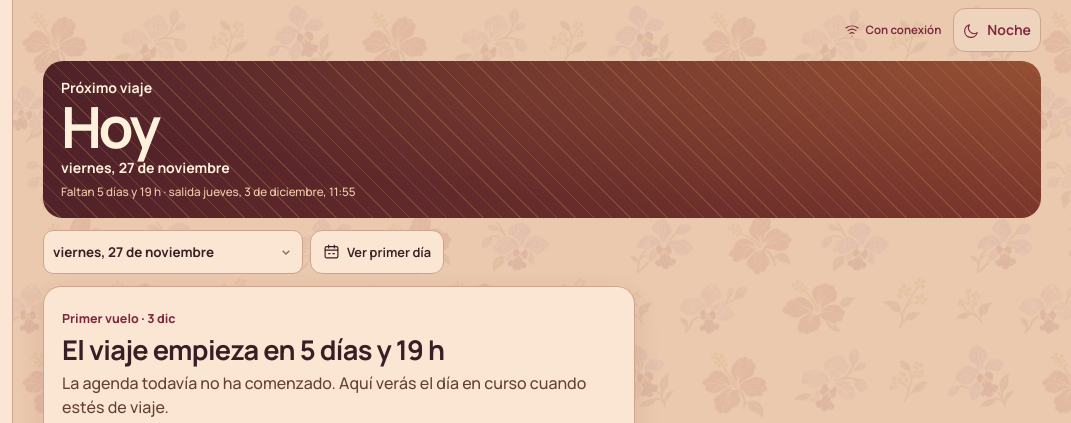
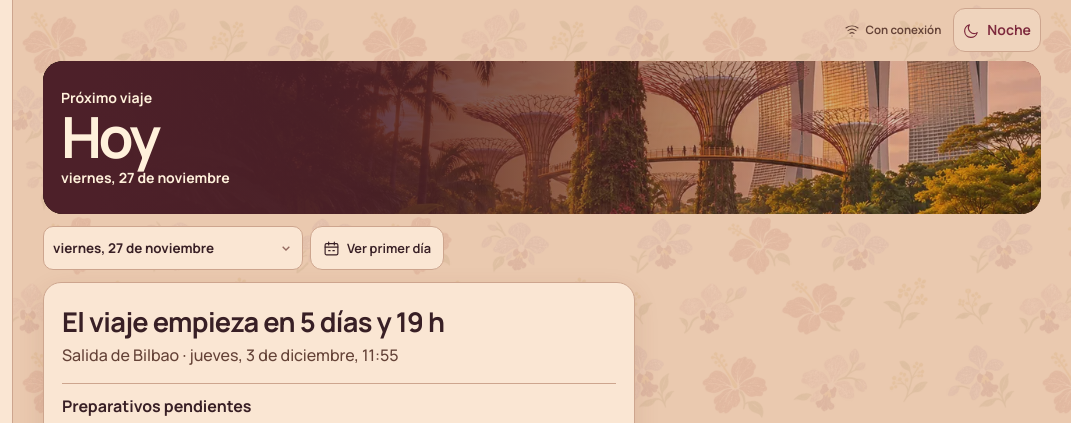
Before and after one commit to Urtxe/Singapur-KualaLumpur, a website built with Vite: page index.html in a window 1280 px wide. Shown: the top 423 px of the page, 209-1280 px from the left. Built offline with nearby package versions, Linux system fonts and the light colour scheme.

Commit message:
Restore the destination cover and offline status

```diff
--- a/src/main.ts
+++ b/src/main.ts
@@ -8,7 +8,7 @@ import { BASE_UPDATED_ACTIVITY_IDS, baseActivities, days } from './data'
 import type { AppContext } from './app-api'
 import { dialogContent, noteForm, placeForm } from './dialogs'
 import { asiaDate, createInitialState, loadState, refreshBaseActivities, saveState, stampChanges, STORAGE_KEY } from './state'
-import { registerSW } from './sw-register'
+import { checkOfflineCache, registerSW } from './sw-register'
 import { mountPlanner, openActivity } from './planner'
 import { mountToday } from './today'
 import { mountFinance, openExpense } from './finance'
@@ -31,13 +31,15 @@ root.innerHTML = `
   </aside>
   <div class="workspace">
     <header class="topbar"><a class="mobile-brand" href="#inicio"><span class="brand-icon">${icon('compass')}</span><strong>SNG-KLL</strong></a>
-      <div class="top-actions"><a href="#offline" id="offline-status" class="offline-status" aria-label="Diagnóstico offline">${icon('wifi')} <span role="status"></span></a>
+      <div class="top-actions"><a href="#offline" id="offline-status" class="offline-status" aria-label="Diagnóstico offline" aria-describedby="offline-status-text">${icon('wifi')} <span id="offline-status-text" role="status"></span></a>
         <button type="button" class="button theme-shortcut" data-action="toggle-theme"></button></div></header>
     <main id="content" tabindex="-1"></main>
   </div>
   <dialog id="modal" aria-labelledby="dialog-title"></dialog><div class="toast" role="status" aria-live="polite" hidden></div>`
 
 const themeShortcut = root.querySelector<HTMLButtonElement>('.theme-shortcut')!
+const offlineStatus = root.querySelector<HTMLAnchorElement>('#offline-status')!
+const offlineStatusText = offlineStatus.querySelector('span')!
 const content = document.querySelector<HTMLElement>('#content')!
 const modal = document.querySelector<HTMLDialogElement>('#modal')!
 const toast = document.querySelector<HTMLElement>('.toast')!
@@ -61,6 +63,8 @@ let isCorrupt = stored.status === 'corrupt'
 let storageWarning = stored.status === 'unavailable' ? 'El almacenamiento local no está disponible. Los cambios requieren un navegador con almacenamiento habilitado.' : isCorrupt ? 'La copia local no se pudo leer. Puedes recuperarla en Compartir e importar.' : ''
 let agendaDate = planningDay(new Date())
 let todayPreview: string | undefined
+let offlineReady = false
+let offlineCheck = 0
 function placeDate(date: string) {
   if (getDay(date).city !== 'air') return date
   return days.find(day => day.date >= date && day.city !== 'air')?.date ?? [...days].reverse().find(day => day.date <= date && day.city !== 'air')?.date ?? date
@@ -131,8 +135,18 @@ function applyTheme() {
 }
 
 function updateTopbar() {
-  document.querySelector('#offline-status span')!.textContent = offlineText()
-  document.querySelector('#offline-status')!.classList.toggle('ready', navigator.onLine)
+  const label = offlineText(offlineReady)
+  if (offlineStatusText.textContent !== label) offlineStatusText.textContent = label
+  offlineStatus.classList.toggle('ready', offlineReady)
+}
+
+async function refreshOfflineStatus() {
+  const check = ++offlineCheck
+  const worker = navigator.serviceWorker?.controller
+  const cache = worker ? await checkOfflineCache().catch(() => null) : null
+  if (check !== offlineCheck || worker !== navigator.serviceWorker?.controller) return
+  offlineReady = cache?.complete === true
+  updateTopbar()
 }
 
 function actionSelector(element: HTMLElement | null) {
@@ -543,14 +557,27 @@ window.addEventListener('hashchange', () => {
   }
   render(true)
 })
-function connectionChanged() { if (route() === 'inicio' && !modal.open) render(); else updateTopbar() }
+function connectionChanged() {
+  if (route() === 'inicio' && !modal.open) render()
+  else updateTopbar()
+  void refreshOfflineStatus()
+}
 window.addEventListener('online', connectionChanged)
 window.addEventListener('offline', connectionChanged)
 systemAppearance.addEventListener('change', applyTheme)
-navigator.serviceWorker?.addEventListener('controllerchange', () => updateTopbar())
+navigator.serviceWorker?.addEventListener('controllerchange', () => {
+  offlineReady = false
+  updateTopbar()
+  void refreshOfflineStatus()
+})
+window.addEventListener('asia-trip-cache-prepared', () => { void refreshOfflineStatus() })
+document.addEventListener('visibilitychange', () => {
+  if (document.visibilityState === 'visible') void refreshOfflineStatus()
+})
 window.setInterval(() => {
   updateTopbar()
   if (route() === 'inicio' && !modal.open && !content.contains(document.activeElement)) render()
 }, 60_000)
 render()
 registerSW()
+void refreshOfflineStatus()
--- a/src/offline-view.ts
+++ b/src/offline-view.ts
@@ -171,6 +171,7 @@ export function mountOffline(element: HTMLElement, app: AppContext, page: 'diagn
         else if (action === 'prepare') {
           busy = true; render();
           const result = await prepareOfflineCache();
+          window.dispatchEvent(new Event('asia-trip-cache-prepared'));
           status = result.complete ? `Viaje preparado: ${result.cached} recursos comprobados en la caché.` : `Preparación incompleta. Faltan ${result.missing} recursos; conecta a internet y vuelve a intentarlo.`;
           busy = false;
           await refresh();
--- a/src/today.ts
+++ b/src/today.ts
@@ -69,11 +69,12 @@ export function mountToday(element: HTMLElement, app: AppContext) {
     const chosen = app.todayPreview()
     const date = chosen ?? actualDate
     const preview = date !== actualDate
+    const preTripHome = beforeTrip && !preview
     const day = days.find(entry => entry.date === date)
     const cityCode = day?.city === 'kl' && (date !== '2026-12-07' || preview || now.valueOf() >= Date.parse('2026-12-07T16:10:00+08:00')) ? 'kl' : 'sg'
     const transferPreview = date === '2026-12-07' && preview
-    const cityName = !day ? beforeTrip && !preview ? 'Próximo viaje' : 'Viaje finalizado' : day.city === 'air' ? 'En ruta' : transferPreview ? 'Singapur a Kuala Lumpur' : cityCode === 'sg' ? 'Singapur' : 'Kuala Lumpur'
-    const cityPhoto = day && day.city !== 'air' && !transferPreview ? cityCode : ''
+    const cityName = preTripHome ? 'Próximo viaje' : !day ? 'Viaje finalizado' : day.city === 'air' ? 'En ruta' : transferPreview ? 'Singapur a Kuala Lumpur' : cityCode === 'sg' ? 'Singapur' : 'Kuala Lumpur'
+    const cityPhoto = preTripHome || (day && day.city !== 'air' && !transferPreview) ? cityCode : ''
     const localClock = now.toLocaleTimeString('es-ES', { timeZone: 'Asia/Singapore', hour: '2-digit', minute: '2-digit' })
     const itinerary = activeActivities(state, date)
     const pending = itinerary.filter(item => item.status === 'pending')
@@ -89,17 +90,17 @@ export function mountToday(element: HTMLElement, app: AppContext) {
     const alternatives = next && place && !next.fixed && !next.flight && !state.family ? nearbyPlaces(state,date,place,places,itinerary) : []
     const totals = financeTotals(state)
     const finance = financeSummary(state, now)
-    const departureLabel = new Intl.DateTimeFormat('es-ES', { weekday: 'long', day: 'numeric', month: 'long', hour: '2-digit', minute: '2-digit', timeZone: 'Europe/Madrid' }).format(new Date(tripStart))
-    const title = beforeTrip && !preview ? `Faltan ${tripCountdown(now.valueOf())} · salida ${departureLabel}` : preview ? 'Vista previa' : `${localClock} · hora de Asia`
+    const departureLabel = preTripHome ? new Intl.DateTimeFormat('es-ES', { weekday: 'long', day: 'numeric', month: 'long', hour: '2-digit', minute: '2-digit', timeZone: 'Europe/Madrid' }).format(new Date(tripStart)) : ''
+    const title = preview ? 'Vista previa' : `${localClock} · hora de Asia`
     const nextCard = next ? `<article class="today-next"><div class="today-next-line"><span>${next.fixed || next.flight ? 'Próxima reserva' : 'Próxima actividad'}</span><span>${!preview && nextStart != null ? countdown(nextStart, now.valueOf()) : e(next.time || 'Horario flexible')}</span></div>
       <h2>${e(next.title)}</h2><p class="today-next-info">${next.time ? `<time>${e(next.time)}</time>` : ''}${e(place?.area || next.zone)}${estimatedTrip ? ` <span>· ${e(estimatedTrip)}</span>` : ''}</p>
       <div class="today-next-actions">${place || next.address ? todayAction('directions','Cómo llegar',next.id,'navigation','primary') : next.flight ? '<a class="button primary" href="#viaje">Ver vuelo</a>' : ''}${todayAction('done','Marcar realizada',next.id,'check')}</div>
       ${next.detail || tripText || !state.family ? `<details class="today-detail"><summary>Detalles y opciones</summary>${place?.address || next.address ? `<p>${e(place?.address || next.address)}</p>` : ''}${next.detail ? `<p>${e(next.detail)}</p>` : ''}${tripText ? `<p>${e(tripText)}</p>` : ''}<div class="actions">${!next.fixed && !next.flight ? todayAction('delay','Retrasar 15 min',next.id) + todayAction('skip','Omitir',next.id) : ''}${todayAction('note','Añadir nota',next.id)}</div></details>` : ''}
     </article>` : `<article class="today-next empty-next"><h2>${day ? 'El plan está al día' : 'Sin actividades para hoy'}</h2><p>${day ? 'Consulta lo que queda o prepara otra jornada.' : 'Elige una jornada para ver el itinerario.'}</p></article>`
     element.innerHTML = `<section class="today-shell-v3">
-      <header class="today-heading" data-city="${cityPhoto}"><div><p>${e(cityName)}</p><h1>Hoy</h1><p>${e(dateLong(date))}</p><small>${e(title)}</small></div></header>
-      <div class="today-date-row"><label><span class="sr-only">Fecha de Hoy</span><select aria-label="Fecha de Hoy" data-today-date>${dayOptions(date)}</select></label>${chosen ? todayAction('reset','Volver a hoy') : ''}${todayAction('plan',beforeTrip && !preview ? 'Ver primer día' : 'Ver plan',day?.date ?? days[0].date,'agenda')}</div>
-      ${beforeTrip && !preview ? `<section class="today-pretrip"><div><span class="today-pretrip-kicker">Primer vuelo · 3 dic</span><h2>El viaje empieza en ${e(tripCountdown(now.valueOf()))}</h2><p>La agenda todavía no ha comenzado. Aquí verás el día en curso cuando estés de viaje.</p></div><div class="today-pretrip-tasks"><strong>Preparativos pendientes</strong>${(() => { const priority = ['flights','star-access','tsim','hotspot','passports','mdac','sgac','insurance']; const open = priority.map(id => checklist.find(item => item.id === id)).filter((item): item is typeof checklist[number] => !!item && !state.checks.includes(item.id)).slice(0,4); return open.length ? `<ul>${open.map(item => `<li>${e(item.title)}</li>`).join('')}</ul>` : '<p>Los preparativos prioritarios aparecen completados.</p>' })()}</div><div class="today-pretrip-links"><a class="button primary" href="#preparativos">Revisar preparativos</a><a class="button" href="#viaje">Vuelos y hoteles</a><a class="button" href="#offline">Preparar modo offline</a></div></section>` : `${nextCard}
+      <header class="today-heading" data-city="${cityPhoto}"><div><p>${e(cityName)}</p><h1>Hoy</h1><p>${e(dateLong(date))}</p>${preTripHome ? '' : `<small>${e(title)}</small>`}</div></header>
+      <div class="today-date-row"><label><span class="sr-only">Fecha de Hoy</span><select aria-label="Fecha de Hoy" data-today-date>${dayOptions(date)}</select></label>${chosen ? todayAction('reset','Volver a hoy') : ''}${todayAction('plan',preTripHome ? 'Ver primer día' : 'Ver plan',day?.date ?? days[0].date,'agenda')}</div>
+      ${preTripHome ? `<section class="today-pretrip"><div><h2>El viaje empieza en ${e(tripCountdown(now.valueOf()))}</h2><p>Salida de Bilbao · ${e(departureLabel)}</p></div><div class="today-pretrip-tasks"><strong>Preparativos pendientes</strong>${(() => { const priority = ['flights','star-access','tsim','hotspot','passports','mdac','sgac','insurance']; const open = priority.map(id => checklist.find(item => item.id === id)).filter((item): item is typeof checklist[number] => !!item && !state.checks.includes(item.id)).slice(0,4); return open.length ? `<ul>${open.map(item => `<li>${e(item.title)}</li>`).join('')}</ul>` : '<p>Los preparativos prioritarios aparecen completados.</p>' })()}</div><div class="today-pretrip-links"><a class="button primary" href="#preparativos">Revisar preparativos</a><a class="button" href="#viaje">Vuelos y hoteles</a><a class="button" href="#offline">Preparar modo offline</a></div></section>` : `${nextCard}
       ${alerts[date] ? `<aside class="today-alert">${icon('alert')}<span>${e(alerts[date])}</span></aside>` : ''}
       <section class="today-wallet" aria-label="Gastos y presupuesto"><div><span>${preview ? 'Gastos del día' : 'Gastado hoy'}</span><strong>${money((totals.byDay.get(date) ?? 0) / 100)}</strong></div><div><span>Restante en destino</span><strong>${finance.destinationRemaining == null ? 'Sin fijar' : money(finance.destinationRemaining / 100)}</strong></div>${todayAction('spend','Anotar gasto','','plus','primary')}${finance.pendingCount ? `<p class="today-pending-money">${finance.pendingCount} ${finance.pendingCount === 1 ? 'importe pendiente' : 'importes pendientes'} de cambio</p>` : ''}</section>
       <section class="today-list"><div class="today-section-title"><h2>Más actividades pendientes</h2><span>Plan ${activePlan(state,date)}</span></div>
--- a/src/trip-design.css
+++ b/src/trip-design.css
@@ -23,8 +23,8 @@ body::before {
 .theme-shortcut { flex: none; padding-inline: 9px; color: var(--primary); background: var(--surface-2); }
 @media (max-width: 379px) {
   .topbar .top-actions { gap: 4px; }
+  .topbar .mobile-brand { gap: 5px; }
   .topbar .offline-status { justify-content: center; padding: 0; }
-  .topbar .offline-status span { position: absolute; width: 1px; height: 1px; overflow: hidden; clip-path: inset(50%); white-space: nowrap; }
 }
 .offline-status { min-width: 44px; min-height: 44px; padding-inline: 8px; }
 .offline-status svg { width: 16px; height: 16px; }
@@ -40,7 +40,6 @@ summary { font-weight: 750; }
 .today-pretrip { display:grid; gap:12px; padding:18px; border:1px solid var(--line); border-radius:18px; background:var(--surface); box-shadow:var(--shadow); }
 .today-pretrip h2 { margin:.25rem 0; font-size:clamp(1.25rem,4vw,1.7rem); }
 .today-pretrip p { margin:.25rem 0; color:var(--muted); }
-.today-pretrip-kicker { color:var(--primary); font-size:.78rem; font-weight:750; }
 .today-pretrip-tasks { padding-top:10px; border-top:1px solid var(--line); }
 .today-pretrip-tasks ul { display:grid; gap:4px; margin:.5rem 0 0; padding-inline-start:1.25rem; }
 .today-pretrip-tasks li { padding-inline-start:.15rem; }
--- a/src/ui.ts
+++ b/src/ui.ts
@@ -134,4 +134,7 @@ export const money = (value: number, currency = 'EUR') => new Intl.NumberFormat(
 export const sourceLink = (url?: string, label = 'Fuente oficial') => url?.startsWith('https://') ? `<a class="text-link" href="${e(url)}" target="_blank" rel="noopener noreferrer">${e(label)}</a>` : ''
 export const button = (label: string, action: string, image = '', cls = '', id = '') => `<button type="button" class="button ${cls}" data-action="${action}"${id ? ` data-id="${e(id)}"` : ''}>${image ? icon(image) : ''}${e(label)}</button>`
 export const title = (name: string, description: string, actions = '') => `<header class="page-head"><div><h1>${e(name)}</h1><p>${e(description)}</p></div>${actions ? `<div class="actions">${actions}</div>` : ''}</header>`
-export function offlineText() { return navigator.onLine ? 'Con conexión' : 'Sin conexión' }
+export function offlineText(ready: boolean) {
+  if (ready) return navigator.onLine ? 'Listo offline' : 'Modo offline'
+  return navigator.onLine ? 'Con conexión' : 'Sin conexión'
+}
```
Also changed, not shown: tests/connection.spec.ts (+1 -1 lines), tests/planner.spec.ts (+4 -0 lines), tests/trip.spec.ts (+2 -2 lines).
